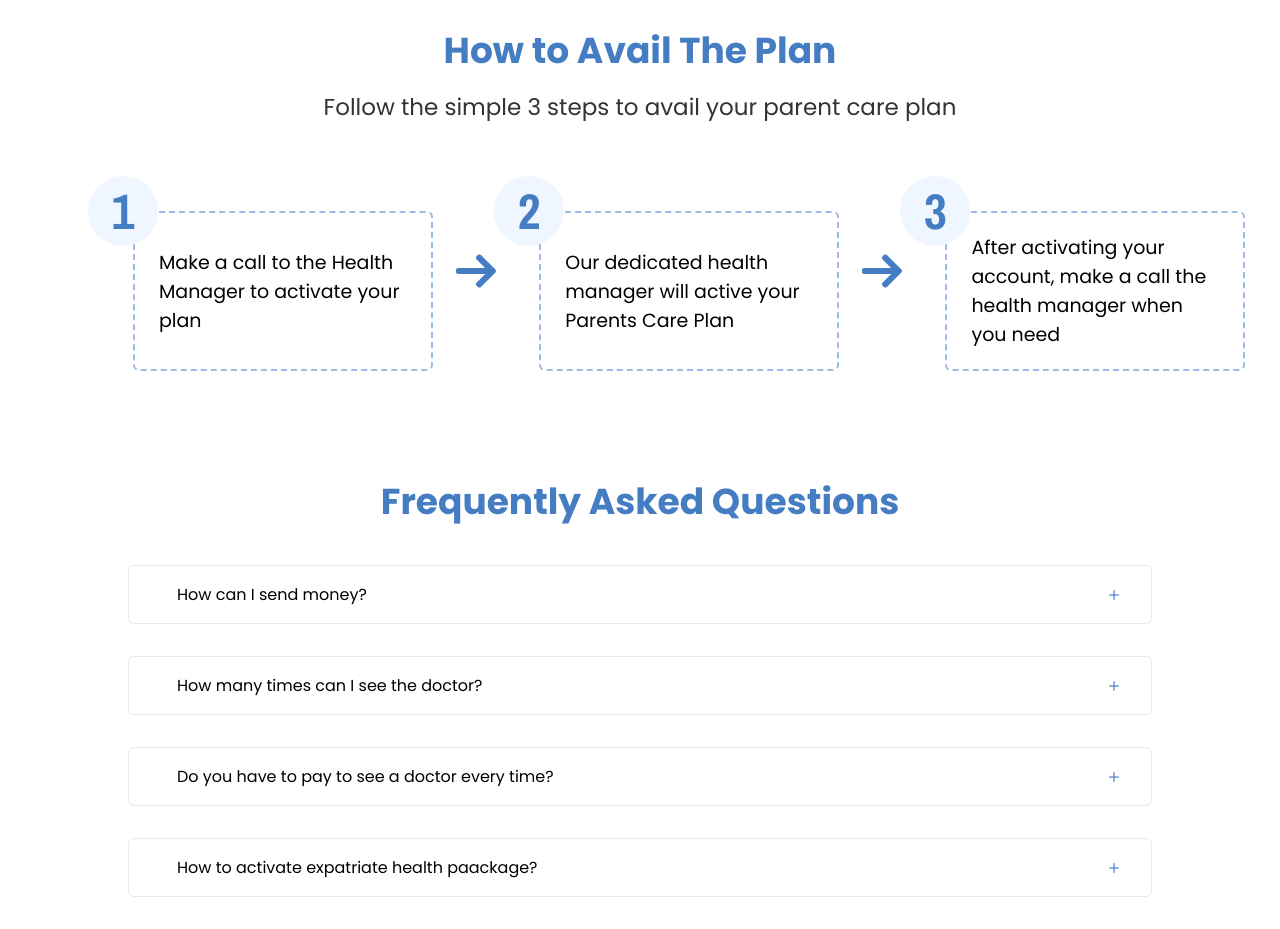
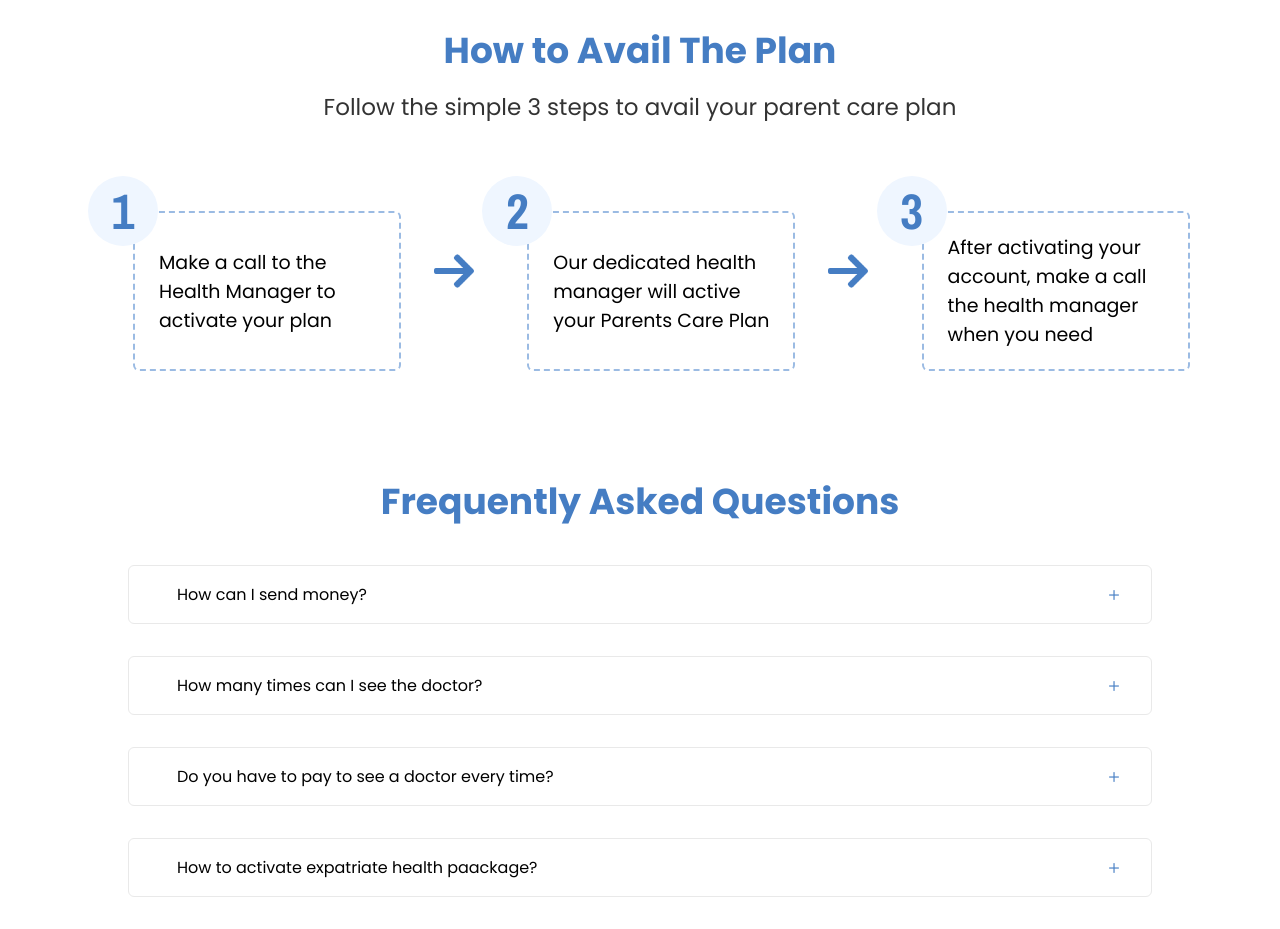
Before and after one commit to SalehinBinIqbal/parents-care-webpage, a React (Create React App) app: page / in a window 1280 px wide. Shown: the part 3180-4109 px from the top of the page. Built offline with nearby package versions, Linux system fonts and the light colour scheme; the HTML template or start-up script is replaced by a standard one.

Commit message:
Updated Avail Section css

```diff
--- a/src/components/Body/Avail/Avail.module.css
+++ b/src/components/Body/Avail/Avail.module.css
@@ -16,8 +16,8 @@
     margin: 12px 0;
 }
 .planContainer{
-    display: flex;
-    gap: 3%;
+    display: grid;
+    grid-template-columns: .85fr .4fr .85fr .4fr 1fr;
 }
 .plan{
     display: flex;
@@ -35,7 +35,6 @@
     font-size: 50px;
     font-weight: 700;
     color: var(--blue1);
-
     font-family: 'Archivo Narrow';
 }
 .planText{
@@ -50,8 +49,10 @@
     display: flex;
     align-items: center;
     box-sizing: border-box;
-    width: 300px;
     height: 160px;
+}
+.plan:nth-child(5)>.planText{
+    max-width: 85%;
 }
 .planText>p{
     font-size: 19px;
@@ -59,6 +60,7 @@
 .arrowIcon{
     display: flex;
     align-items: center;
+    justify-content: center;
     position: relative;
     left: 35px;
 }
```
